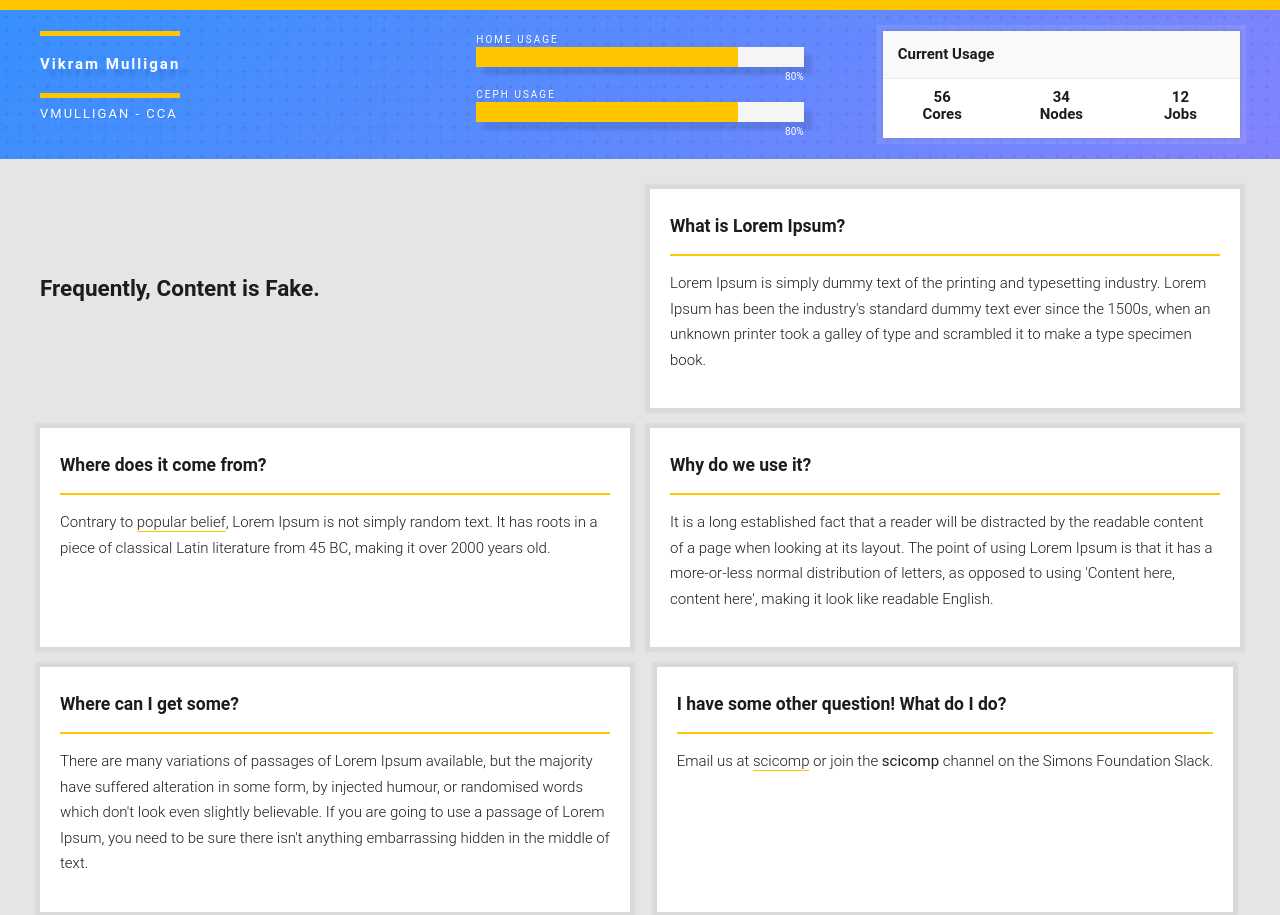
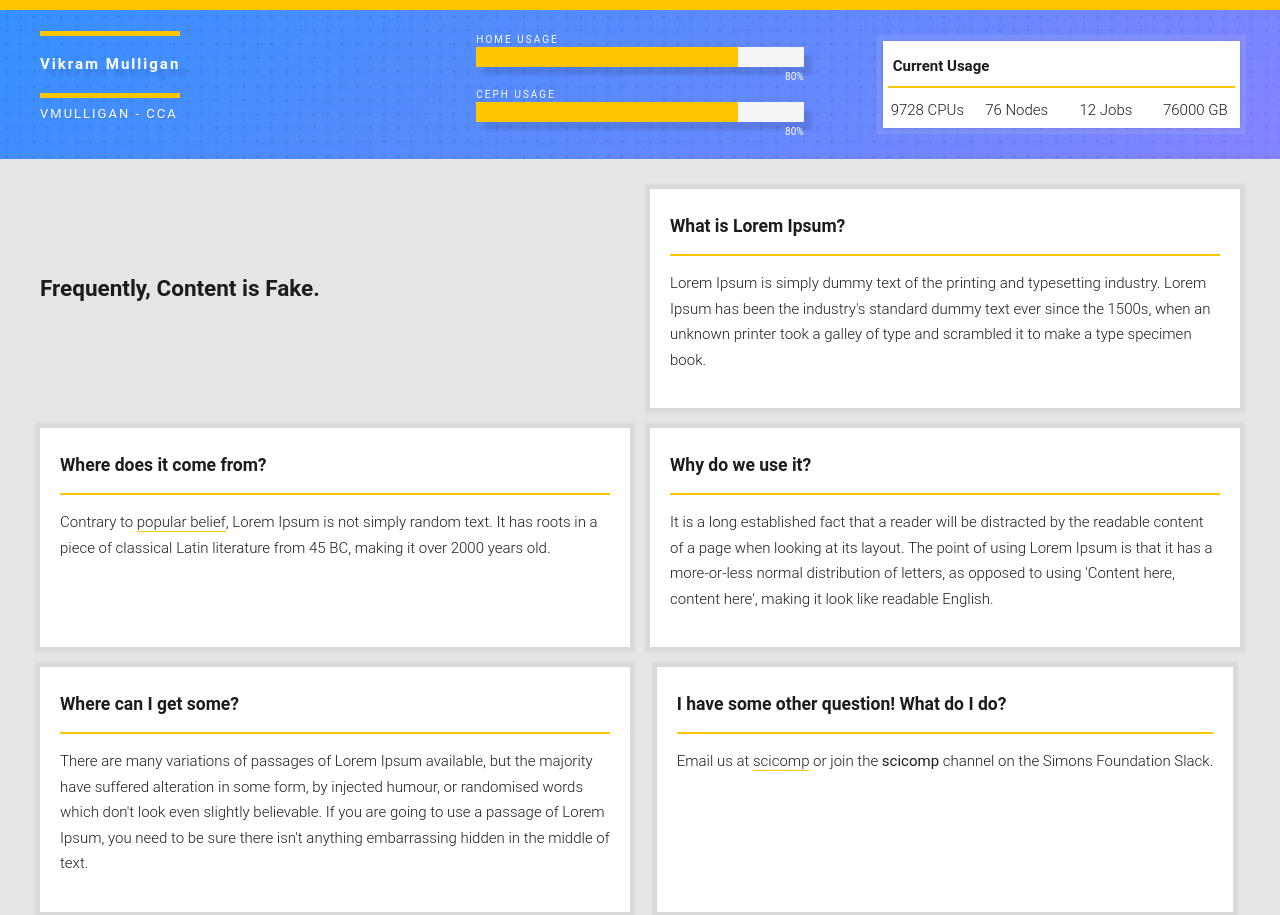
Before and after one commit to lizlove/slurm-util-ui, a plain HTML site: page index.html in a window 1280 px wide. Shown: the top 915 px of the page. Drawn offline with Linux system fonts and the light colour scheme.

Commit message:
Fix heading.

```diff
--- a/assets/style.css
+++ b/assets/style.css
@@ -322,11 +322,12 @@ p {
 .dashboard__center {
     padding: 1.5rem;
 }
-.dashboard__title {
-    text-align: left;
-    border-bottom: 1px solid #eaeaea;
-    background: #f9f9f9;
-    padding: 15px 15px 10px 15px;
+.dashboard__title > p {
+    border-bottom: 2px solid #ffc600;
+    line-height: 2;
+    padding: .5rem;
+    margin: .5rem;
+    font-weight: 600;
 }
 .dashboard__right {
     background: #fff;
@@ -336,16 +337,19 @@ p {
 }
 .dashboard__grid {
     display: grid;
-    grid-template-columns: 1fr 1fr 1fr;
+    grid-template-columns: 1fr 1fr 1fr 1fr;
 }
 
 .dashboard__section {
     display: flex;
     align-items: center;
-    padding: 1rem .5rem;
+    padding: 0 .5rem;
     justify-content: center;
     flex-direction: column;
     text-align: center;
+}
+.dashboard__section > p {
+    margin: .5rem 0;
 }
 
 .grid {
--- a/index.html
+++ b/index.html
@@ -65,17 +65,20 @@
                     </progress>
                 </div>
                 <div class="dashboard__right">
-                    <div class="dashboard__title"><h4>Current Usage</h4></div>
+                    <div class="dashboard__title"><p>Current Usage</p></div>
                     <div class="dashboard__grid">
                         <div class="dashboard__section">
-                            <h4>56</br> Cores</h4>
+                            <p>9728 CPUs</p>
                           </div>
                           <div class="dashboard__section">
-                              <h4>34</br> Nodes</h4>
+                              <p>76 Nodes</p>
                           </div>
                           <div class="dashboard__section">
-                              <h4>12</br> Jobs</h4>
+                              <p>12 Jobs</hp>
                           </div>
+                          <div class="dashboard__section">
+                            <p>76000 GB</hp>
+                        </div>
                     </div>
                   </div>
             </div>
```
